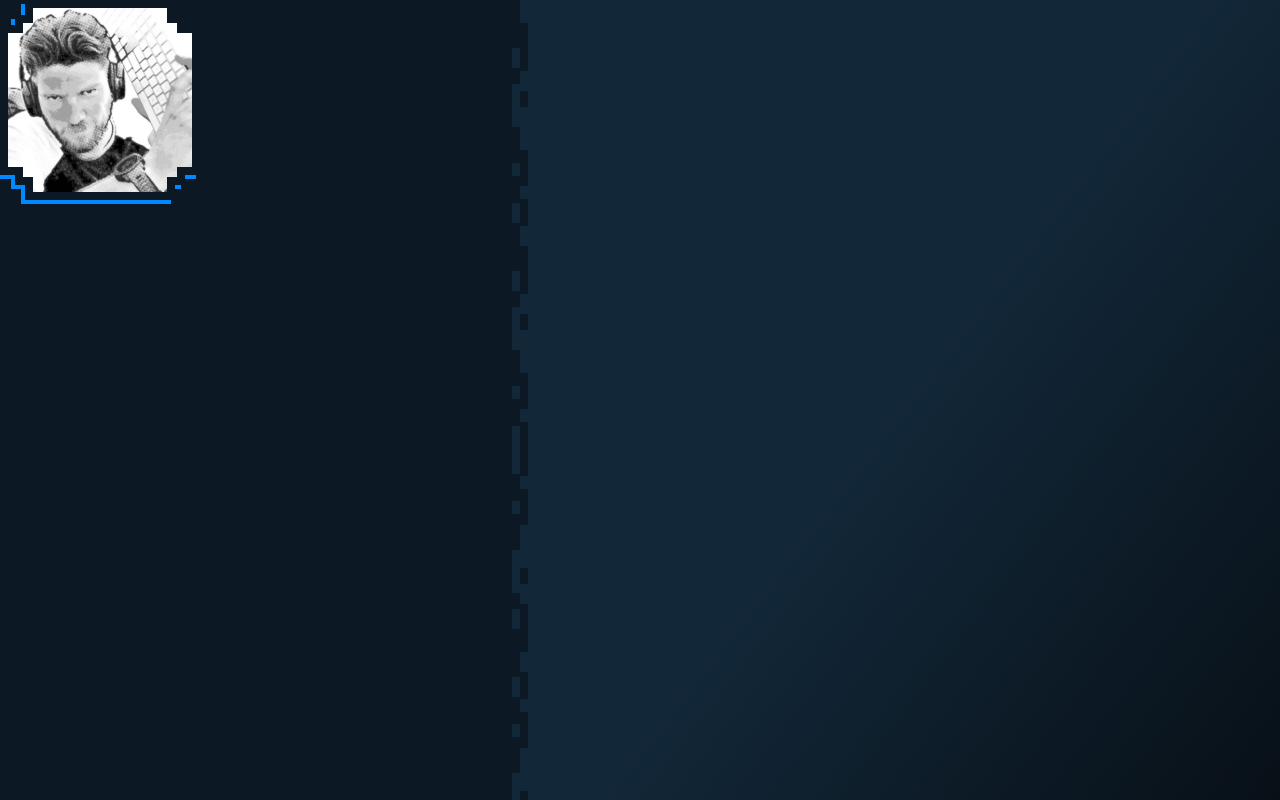
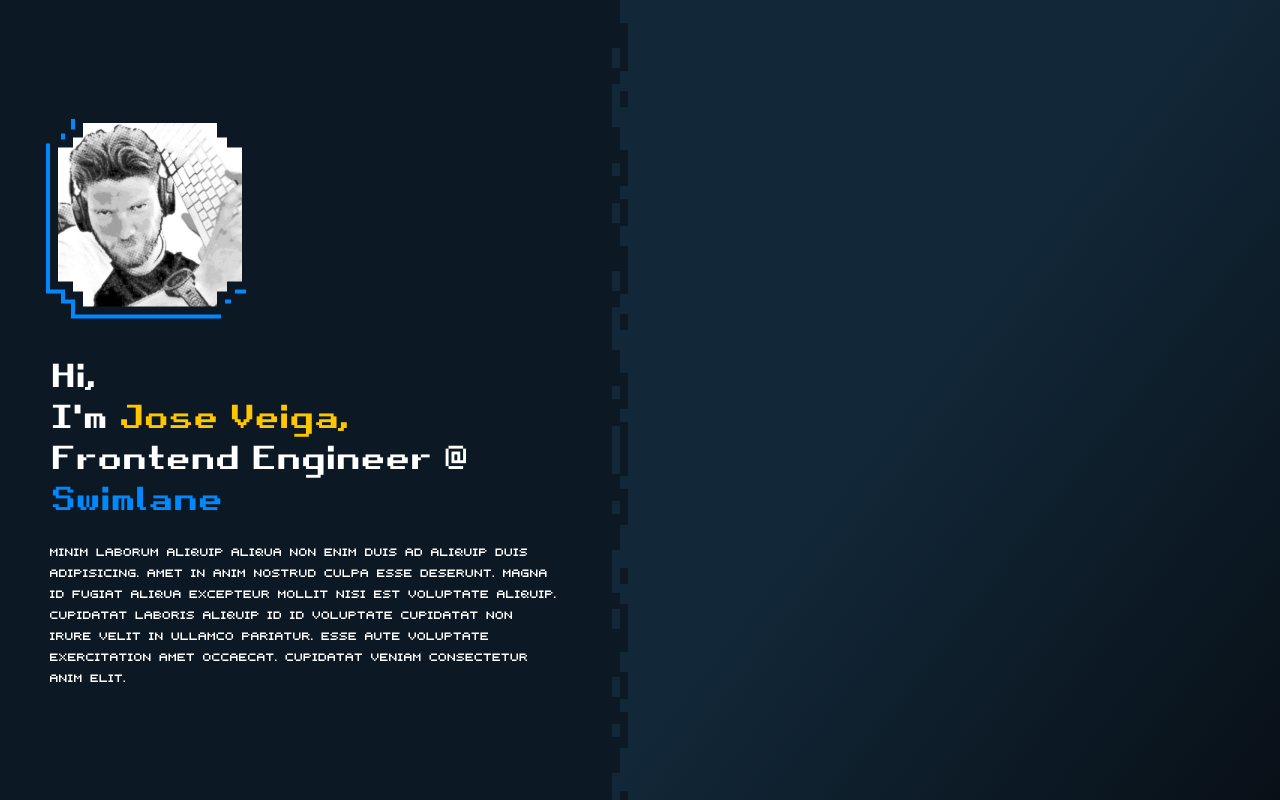
Before and after one commit to joeveiga/joeveiga.github.io, an Angular app: page / in a window 1280 px wide. Built offline with nearby package versions, Linux system fonts and the light colour scheme.

Commit message:
add bio style to home page

```diff
--- a/src/app/pages/home/home.component.html
+++ b/src/app/pages/home/home.component.html
@@ -1,8 +1,11 @@
 <div class="home">
   <div class="home--panel">
     <jvdev-avatar></jvdev-avatar>
-    <div class="home--panel--avatar">
-      <div class="home--panel--avatar-img"></div>
+    <div class="home--panel--whoami">
+      Hi,<br />I'm <span class="accent-yellow">Jose Veiga,</span><br />Frontend Engineer @ <span class="accent-blue">Swimlane</span>
+    </div>
+    <div class="home--panel--bio">
+      Minim laborum aliquip aliqua non enim duis ad aliquip duis adipisicing. Amet in anim nostrud culpa esse deserunt. Magna id fugiat aliqua excepteur mollit nisi est voluptate aliquip. Cupidatat laboris aliquip id id voluptate cupidatat non irure velit in ullamco pariatur. Esse aute voluptate exercitation amet occaecat. Cupidatat veniam consectetur anim elit.
     </div>
   </div>
 </div>
--- a/src/app/pages/home/home.component.scss
+++ b/src/app/pages/home/home.component.scss
@@ -13,8 +13,12 @@
 
     .home--panel {
       flex: 0 1 40%;
+      display: flex;
+      flex-direction: column;
+      justify-content: center;
       background-color: $dark-blue-3;
       position: relative;
+      padding: 0 50px;
 
       &::after {
         content: "";
@@ -25,6 +29,20 @@
         width: 16px;
         background: url(../../../assets/decorations/panel_border.svg);
       }
+
+      .home--panel--whoami {
+        font-family: "Retro Gaming";
+        font-size: 32px;
+        line-height: 41px;
+        margin: 40px 0 20px 0;
+      }
+
+      .home--panel--bio {
+        font-family: "Instructions";
+        font-weight: 500;
+        font-size: 24px;
+        line-height: 21px;
+      }
     }
   }
 }
--- a/src/styles.scss
+++ b/src/styles.scss
@@ -26,3 +26,15 @@
   background: $dark-blue-2;
   color: white;
 }
+
+.accent-pink {
+  color: $pink;
+}
+
+.accent-blue {
+  color: $blue;
+}
+
+.accent-yellow {
+  color: $yellow;
+}
```
